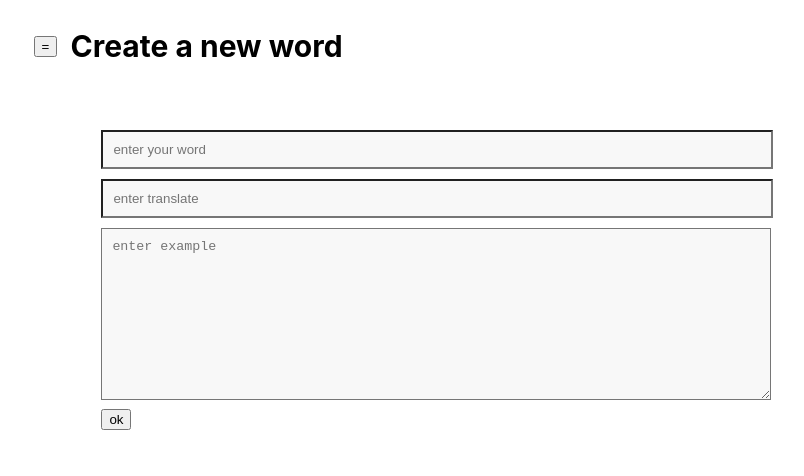
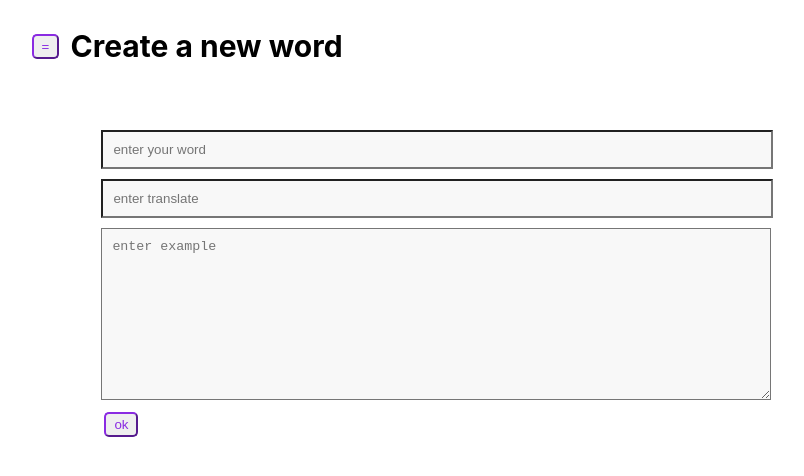
Before and after one commit to LisaBriazkalo/words_project, a Vue app in the folder frontend/: page /1/create in a window 1280 px wide. Shown: the top 476 px of the page, without its empty margins (215-1019 px from the left). Built offline with nearby package versions, Linux system fonts and the light colour scheme.

Commit message:
button style

```diff
--- a/frontend/src/assets/main.css
+++ b/frontend/src/assets/main.css
@@ -54,9 +54,25 @@ background-color: #f8f8f8;
   background-color: #f8f8f8;
 }
 .short-input:focus, .long-input:focus {
-  background-color: lightskyblue;
+  background-color: azure;
 }
 
+button{
+  color: blueviolet;
+  padding: 3px 8px;
+  border-radius: 5px;
+  margin: 3px;
+  border-color: blueviolet;
+  /* background: white; */
+  transition: all 0.2s ease;
+}
+button:hover{
+  color: violet;
+  border-color: violet;
+}
+button:active{
+  transform: scale(0.96);
+}
 
 @media (hover: hover) {
   a:hover {
```
